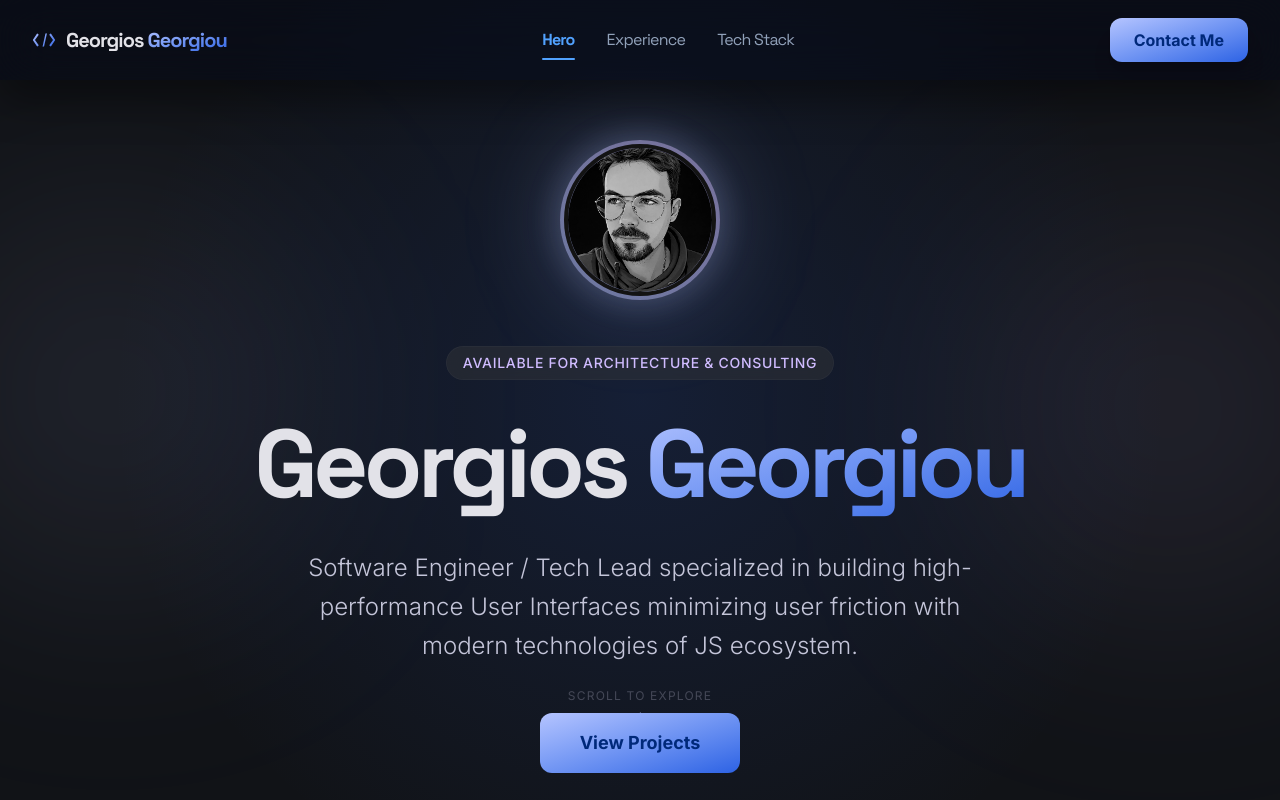
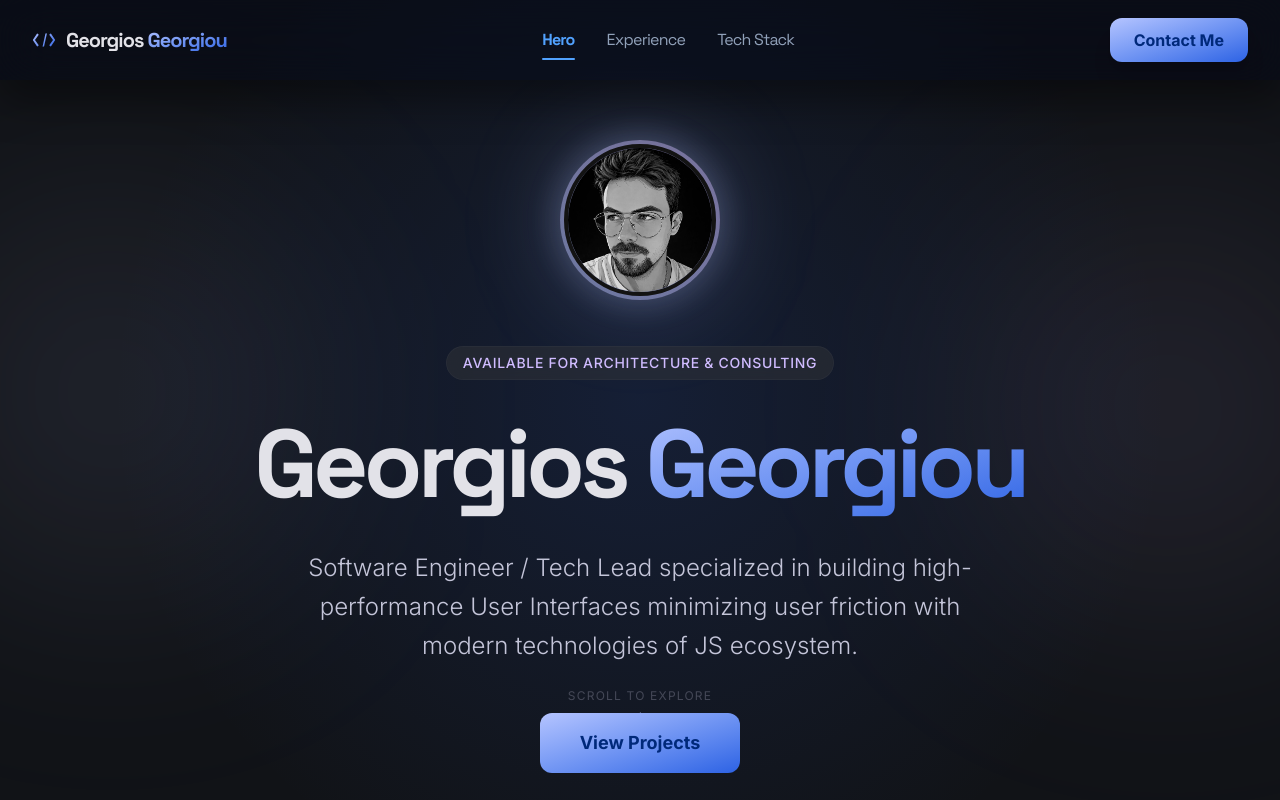
Before and after one commit to geogeorgiou/agentic-cv, a React (Vite) app: page / in a window 1280 px wide. Shown: the top 800 px of the page. Built offline with nearby package versions, Linux system fonts and the light colour scheme.

Commit message:
feat: update avatar to v2 portrait with corrected object-position
Replace avatar WebP with new portrait and set object-[center_20%]
to frame face and hair without cropping at the circular crop boundary.

Co-Authored-By: Claude Sonnet 4.6 <noreply@anthropic.com>

```diff
--- a/src/components/Hero.tsx
+++ b/src/components/Hero.tsx
@@ -19,7 +19,7 @@ export function Hero() {
           <div className="relative w-32 h-32 md:w-40 md:h-40 mx-auto rounded-full p-1 bg-gradient-to-tr from-primary/50 to-secondary/50 avatar-glow">
             <img
               alt="Georgios Georgiou"
-              className="w-full h-full rounded-full object-cover grayscale hover:grayscale-0 transition-all duration-500 border-4 border-surface"
+              className="w-full h-full rounded-full object-cover object-[center_20%] grayscale hover:grayscale-0 transition-all duration-500 border-4 border-surface"
               src={AVATAR_URL}
             />
           </div>
```
Also changed, not shown: public/avatar.webp.
